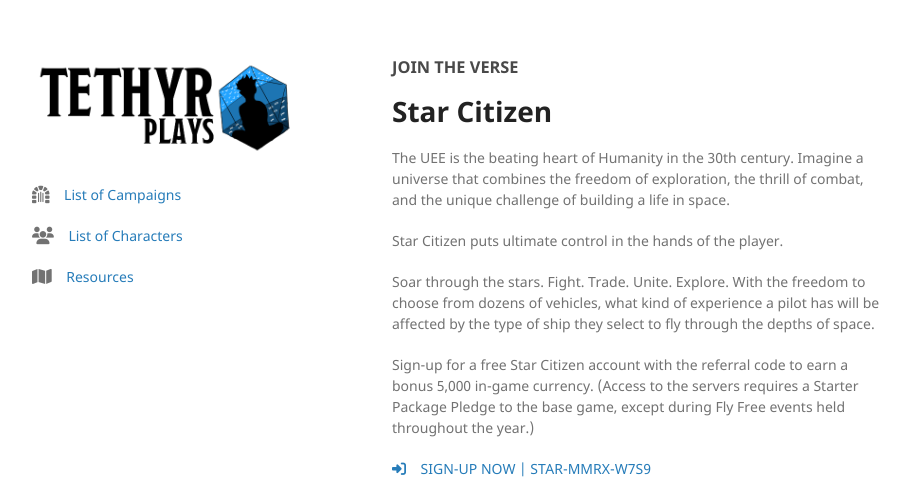
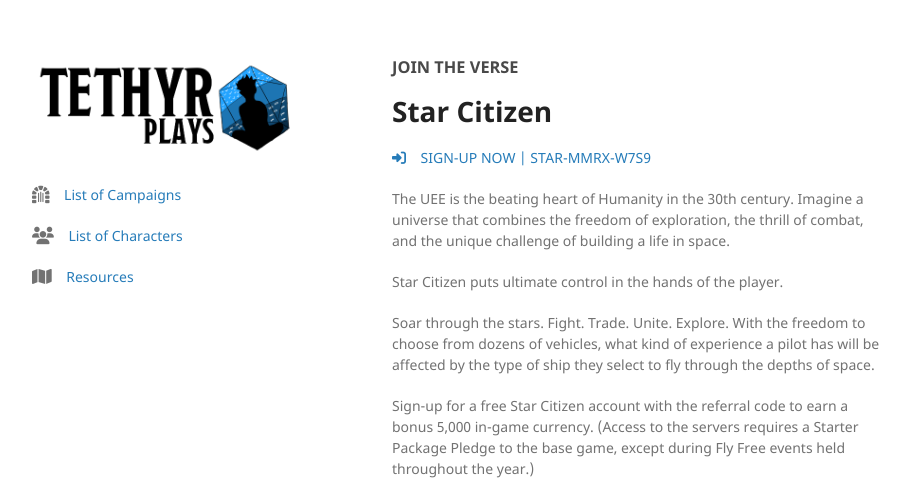
Before and after one commit to tethyrplays/tethyrplays, a Jekyll site: the page built from star-citizen/index.md, in a window 1280 px wide. Shown: the top 499 px of the page, without its empty margins (178-1088 px from the left). Built offline with Jekyll 4.4.1, drawn with Linux system fonts in a browser that asks for light colours; nearby versions of some CDN libraries; our own code applies the rules of GitHub Pages for plain Markdown files; the repository's description, which GitHub fills in, is left out; some of the changed lines change nothing that is shown; grey boxes are pictures that could not be loaded.

Commit message:
Update index.md

```diff
--- a/star-citizen/index.md
+++ b/star-citizen/index.md
@@ -1,6 +1,8 @@
 ### JOIN THE VERSE
 
 # Star Citizen
+
+<a href="https://robertsspaceindustries.com/enlist?referral=STAR-MMRX-W7S9"><i class="fas fa-sign-in-alt"></i></a> &nbsp;&nbsp; [SIGN-UP NOW \| STAR-MMRX-W7S9](https://robertsspaceindustries.com/enlist?referral=STAR-MMRX-W7S9)
 
 The UEE is the beating heart of Humanity in the 30th century. Imagine a universe that combines the freedom of exploration, the thrill of combat, and the unique challenge of building a life in space.
 
@@ -9,8 +11,6 @@
 Soar through the stars. Fight. Trade. Unite. Explore. With the freedom to choose from dozens of vehicles, what kind of experience a pilot has will be affected by the type of ship they select to fly through the depths of space.
 
 Sign-up for a free Star Citizen account with the referral code to earn a bonus 5,000 in-game currency. (Access to the servers requires a Starter Package Pledge to the base game, except during Fly Free events held throughout the year.)
-
-<a href="https://robertsspaceindustries.com/enlist?referral=STAR-MMRX-W7S9"><i class="fas fa-sign-in-alt"></i></a> &nbsp;&nbsp; [SIGN-UP NOW \| STAR-MMRX-W7S9](https://robertsspaceindustries.com/enlist?referral=STAR-MMRX-W7S9)
 
 <p><div class="video-container">
 <iframe class="video" width="560" height="315" src="https://www.youtube.com/embed/xWikpyIU_RQ" frameborder="0" allow="accelerometer; autoplay; clipboard-write; encrypted-media; gyroscope; picture-in-picture" allowfullscreen></iframe>
```
